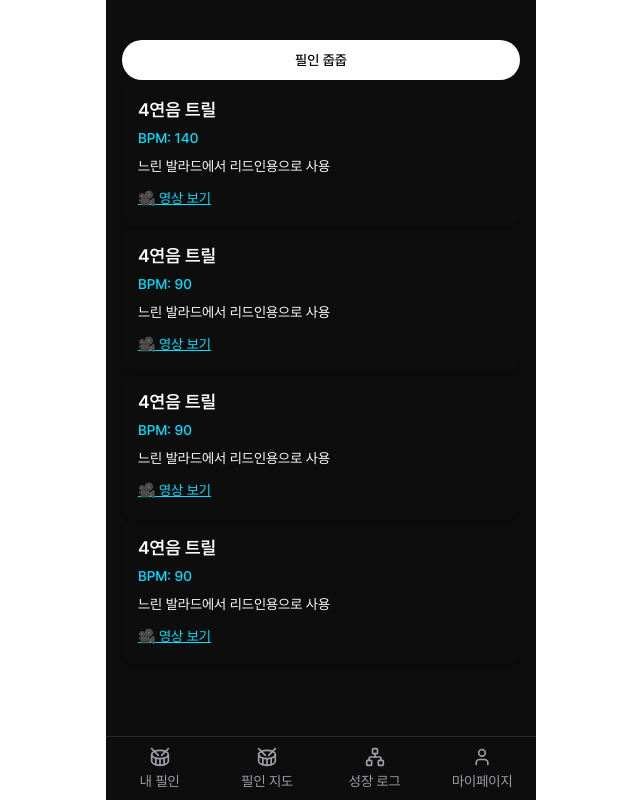
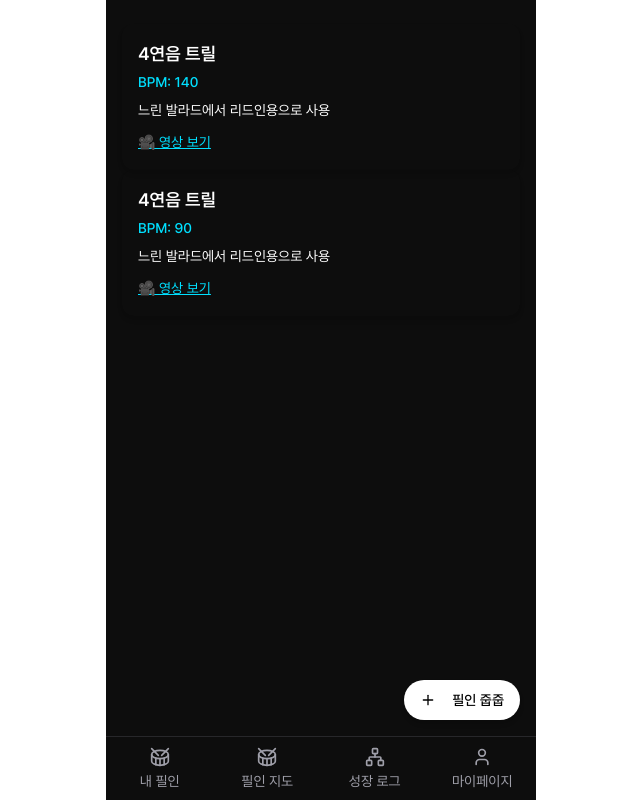
Before and after one commit to CodyMan0/fillslog, a Next.js app: page /fills/16th in a window 1280 px wide. Shown: the whole page, without its empty margins (319-959 px from the left). Built offline with nearby package versions, Linux system fonts and the light colour scheme.

Commit message:
[FEAT] Floating 컴포넌트 구현

```diff
--- a/src/app/fills/[category]/page.tsx
+++ b/src/app/fills/[category]/page.tsx
@@ -1,20 +1,14 @@
 import BottomNav from "@/app/components/MobileNav";
 import { FillCard } from "@/features/fills";
+import FillFab from "@/features/fills/FloatingFillButton";
 import PageLayout from "@/features/layouts/PageLayout";
-import { Button } from "@/shared/ui";
-import Link from "next/link";
+
 import React from "react";
 
 const Page = () => {
   return (
     <PageLayout>
       <div>
-        <Button
-          className="w-full bg-white rounded-full text-black hover:scale-105 transition-all duration-200 ease-in-out mt-4"
-          asChild
-        >
-          <Link href="/fills/add">필인 줍줍</Link>
-        </Button>
         <FillCard
           title="4연음 트릴"
           bpm={140}
@@ -27,18 +21,7 @@ const Page = () => {
           videoUrl="https://youtube.com"
           description="느린 발라드에서 리드인용으로 사용"
         />
-        <FillCard
-          title="4연음 트릴"
-          bpm={90}
-          videoUrl="https://youtube.com"
-          description="느린 발라드에서 리드인용으로 사용"
-        />
-        <FillCard
-          title="4연음 트릴"
-          bpm={90}
-          videoUrl="https://youtube.com"
-          description="느린 발라드에서 리드인용으로 사용"
-        />
+        <FillFab />
         <BottomNav />
       </div>
     </PageLayout>
--- /dev/null
+++ b/src/features/fills/FloatingFillButton.tsx
@@ -0,0 +1,29 @@
+"use client";
+
+import { Plus } from "lucide-react";
+import { motion } from "framer-motion";
+import { useRouter } from "next/navigation";
+import { Button } from "@/shared/ui";
+
+const FillFab = () => {
+  const router = useRouter();
+
+  return (
+    <motion.div
+      initial={{ opacity: 0, scale: 0.6 }}
+      animate={{ opacity: 1, scale: 1 }}
+      transition={{ duration: 0.3, ease: "easeOut" }}
+      className="absolute bottom-20 right-4 z-50"
+    >
+      <Button
+        onClick={() => router.push("/fills/add")}
+        className="rounded-full px-4 py-2 shadow-md bg-white text-black hover:scale-105 transition-all duration-200 ease-in-out"
+      >
+        <Plus className="mr-2 h-4 w-4" />
+        필인 줍줍
+      </Button>
+    </motion.div>
+  );
+};
+
+export default FillFab;
```
